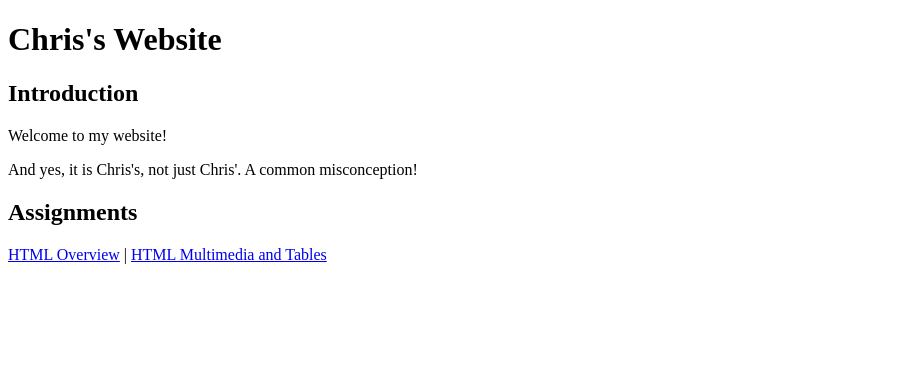
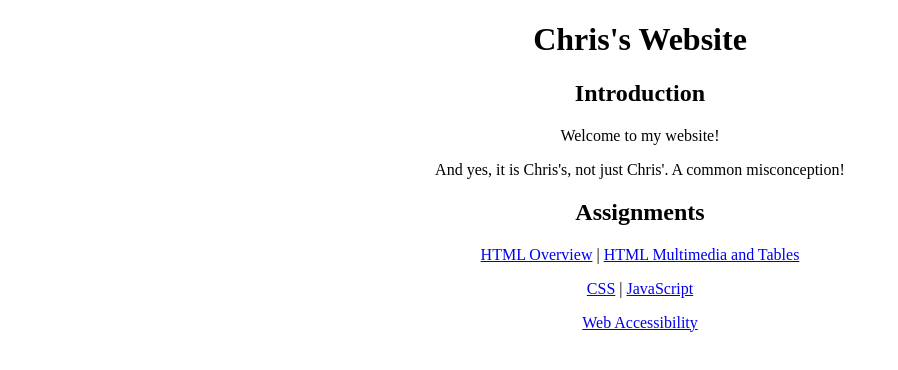
Before and after one commit to CollegeChris/collegechris.github.io, a plain HTML site: page index.html in a window 1280 px wide. Shown: the whole page, without its empty margins (0-898 px from the left). Drawn offline with Linux system fonts and the light colour scheme.

Commit message:
Updated home page (not related to Assignment 2)

```diff
--- a/index.html
+++ b/index.html
@@ -5,7 +5,7 @@
 	<!--
 	Name: Christopher Towns
 	Created: 5 September 2025
-	Modified: 1 October 2025
+	Modified: 3 October 2025
 	File: index.html
 	Description:
 	My first website using HTML.
@@ -14,11 +14,13 @@
 	<title>Chris's Website</title>
 </head>
 <body>
-	<h1>Chris's Website</h1>
-	<h2>Introduction</h2>
-	<p>Welcome to my website!</p>
-	<p>And yes, it is Chris's, not just Chris'. A common misconception!</p>
-	<h2>Assignments</h2>
-	<p><a href="assignment1">HTML Overview</a> | <a href="assignment2">HTML Multimedia and Tables</a></p>
+	<h1 align="center">Chris's Website</h1>
+	<h2 align="center">Introduction</h2>
+	<p align="center">Welcome to my website!</p>
+	<p align="center">And yes, it is Chris's, not just Chris'. A common misconception!</p>
+	<h2 align="center">Assignments</h2>
+	<p align="center"><a href="assignment1">HTML Overview</a> | <a href="assignment2">HTML Multimedia and Tables</a></p>
+	<p align="center"><a href="assignment3">CSS</a> | <a href="assignment4">JavaScript</a></p>
+	<p align="center"><a href="assignment1">Web Accessibility</a>
 </body>
 </html>
```
Also changed, not shown: 404.html (added, +20 -0 lines).
